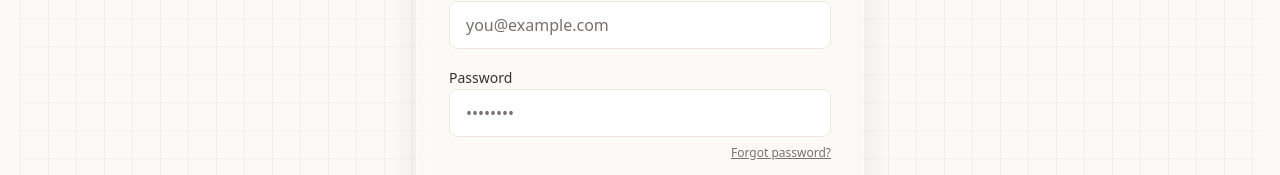
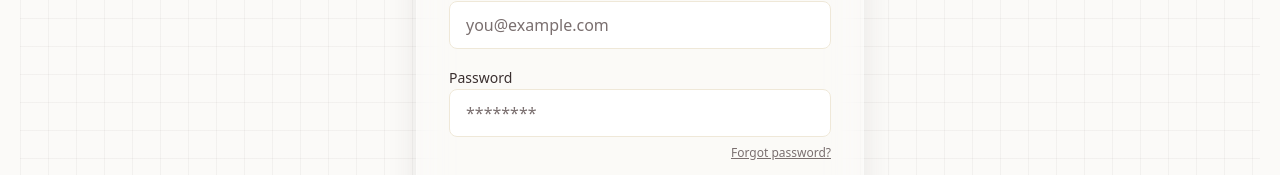
Before and after one commit to Faizal-Malek/curative-intelligence-app-main, a Next.js app: page /sign-in in a window 1280 px wide. Shown: the part 346-521 px from the top of the page. Built offline with nearby package versions, Linux system fonts and the light colour scheme; no server answers.

Commit message:
fix: Update password input placeholder for improved security visibility

```diff
--- a/src/app/(auth)/sign-in/page.tsx
+++ b/src/app/(auth)/sign-in/page.tsx
@@ -72,7 +72,7 @@ export default function SignInPage() {
               <label className="text-sm font-medium text-[#3A2F2F]">Password</label>
               <Input
                 type="password"
-                placeholder="••••••••"
+                placeholder="********"
                 value={password}
                 onChange={e => setPassword(e.target.value)}
                 required
```
